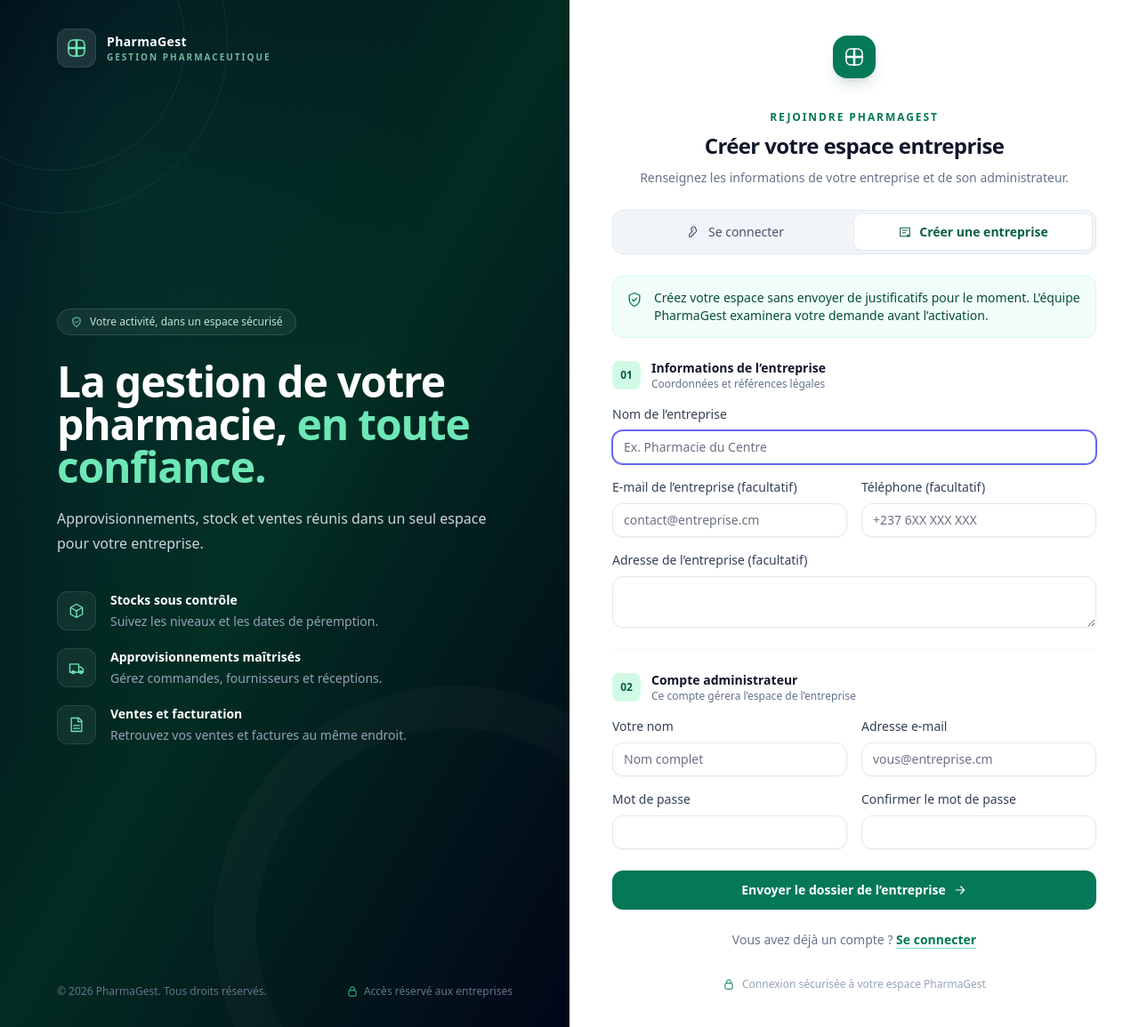
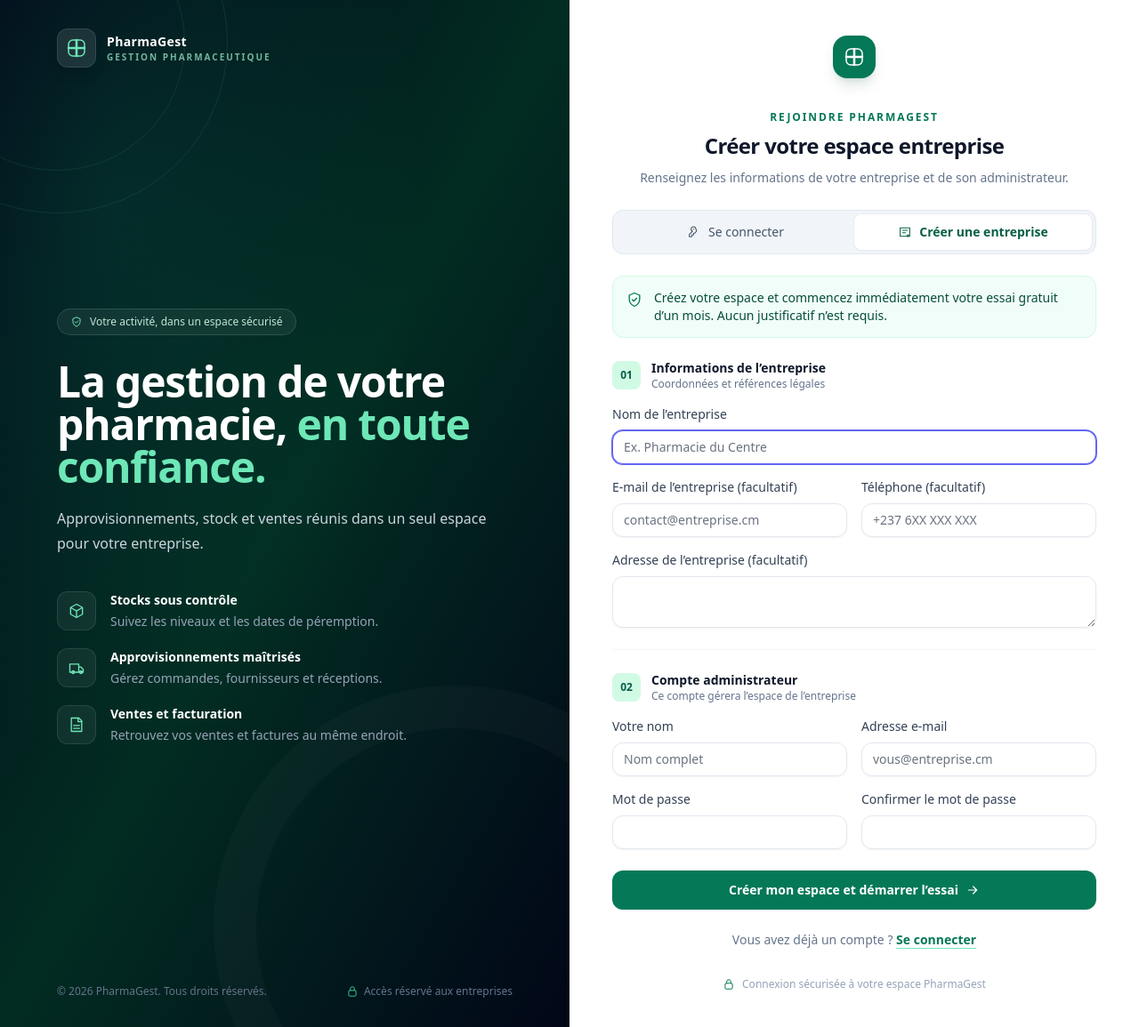
Before and after one commit to marcelochris98-collab/phamagest, a Laravel app: page /register in a window 1280 px wide. Shown: the whole page at 89% size. Run offline with Laravel 12, Linux system fonts and the light colour scheme; style sheets or scripts are compiled from the project's sources; some web fonts are replaced.

Commit message:
feat: implement immediate activation of enterprises with trial subscription and update registration process

```diff
--- a/app/Http/Controllers/Auth/RegisteredUserController.php
+++ b/app/Http/Controllers/Auth/RegisteredUserController.php
@@ -6,7 +6,6 @@ use App\Http\Controllers\Controller;
 use App\Models\Entreprise;
 use App\Models\User;
 use App\Services\EntrepriseRoleService;
-use Illuminate\Auth\Events\Registered;
 use Illuminate\Http\RedirectResponse;
 use Illuminate\Http\Request;
 use Illuminate\Support\Facades\Auth;
@@ -49,6 +48,10 @@ class RegisteredUserController extends Controller
                 'adresse' => $validated['entreprise_adresse'] ?? null,
                 'numero_enregistrement' => $validated['numero_enregistrement'] ?? null,
                 'numero_autorisation' => $validated['numero_autorisation'] ?? null,
+                'verification_status' => 'approved',
+                'verified_at' => now(),
+                'subscription_status' => 'trial',
+                'trial_ends_at' => now()->addMonth(),
             ]);
 
             $user = User::create([
@@ -67,12 +70,10 @@ class RegisteredUserController extends Controller
             return [$entreprise, $user];
         });
 
-        event(new Registered($user));
-
         Auth::login($user);
         $request->session()->regenerate();
         $request->session()->put('active_entreprise_id', $entreprise->getKey());
 
-        return redirect()->route('entreprise.verification.status');
+        return redirect()->route('dashboard');
     }
 }
--- a/resources/views/auth/register.blade.php
+++ b/resources/views/auth/register.blade.php
@@ -27,7 +27,7 @@
             <path d="M12 3 19 6v5c0 4.7-3 8-7 10-4-2-7-5.3-7-10V6l7-3Z" stroke="currentColor" stroke-width="1.6" stroke-linejoin="round"/>
             <path d="m9 12 2 2 4-4" stroke="currentColor" stroke-width="1.6" stroke-linecap="round" stroke-linejoin="round"/>
         </svg>
-        <p>Créez votre espace sans envoyer de justificatifs pour le moment. L’équipe PharmaGest examinera votre demande avant l’activation.</p>
+        <p>Créez votre espace et commencez immédiatement votre essai gratuit d’un mois. Aucun justificatif n’est requis.</p>
     </div>
 
     <form method="POST" action="{{ route('register') }}" class="space-y-6">
@@ -107,7 +107,7 @@
         </section>
 
         <button type="submit" class="inline-flex w-full items-center justify-center gap-2 rounded-xl bg-emerald-700 px-5 py-3 text-sm font-semibold text-white shadow-sm transition hover:bg-emerald-800 focus:outline-none focus:ring-2 focus:ring-emerald-600 focus:ring-offset-2 active:scale-[0.99]">
-            Envoyer le dossier de l’entreprise
+            Créer mon espace et démarrer l’essai
             <svg class="h-4 w-4" viewBox="0 0 24 24" fill="none" aria-hidden="true">
                 <path d="M5 12h14m-6-6 6 6-6 6" stroke="currentColor" stroke-width="1.8" stroke-linecap="round" stroke-linejoin="round"/>
             </svg>
--- a/routes/admin.php
+++ b/routes/admin.php
@@ -3,7 +3,7 @@
 use App\Http\Controllers\Admin\UserController;
 use Illuminate\Support\Facades\Route;
 
-Route::middleware(['auth', 'verified', 'entreprise', 'entreprise.access', 'role:administrateur'])
+Route::middleware(['auth', 'entreprise', 'entreprise.access', 'role:administrateur'])
     ->prefix('admin')
     ->name('admin.')
     ->group(function () {
--- a/routes/web.php
+++ b/routes/web.php
@@ -30,7 +30,7 @@ Route::middleware('auth')->group(function () {
         ->name('entreprise.active');
 });
 
-Route::middleware(['auth', 'verified', 'entreprise'])->group(function () {
+Route::middleware(['auth', 'entreprise'])->group(function () {
     Route::get('/entreprise/verification', [EntrepriseVerificationController::class, 'show'])
         ->name('entreprise.verification.status');
     Route::post('/entreprise/verification', [EntrepriseVerificationController::class, 'resubmit'])
@@ -40,13 +40,13 @@ Route::middleware(['auth', 'verified', 'entreprise'])->group(function () {
         ->name('entreprise.subscription.status');
 });
 
-Route::middleware(['auth', 'verified'])->group(function () {
+Route::middleware('auth')->group(function () {
     Route::get('/profile', [ProfileController::class, 'edit'])->name('profile.edit');
     Route::patch('/profile', [ProfileController::class, 'update'])->name('profile.update');
     Route::delete('/profile', [ProfileController::class, 'destroy'])->name('profile.destroy');
 });
 
-Route::middleware(['auth', 'verified', 'entreprise', 'entreprise.access'])->group(function () {
+Route::middleware(['auth', 'entreprise', 'entreprise.access'])->group(function () {
     Route::get('/dashboard', [DashboardController::class, 'index'])
         ->middleware('permission:dashboard.view')
         ->name('dashboard');
```
Also changed, not shown: tests/Feature/Auth/RegistrationTest.php (+8 -4 lines), README.md, database/migrations/2026_11_24_000005_start_trials_for_existing_pending_companies.php (added).
